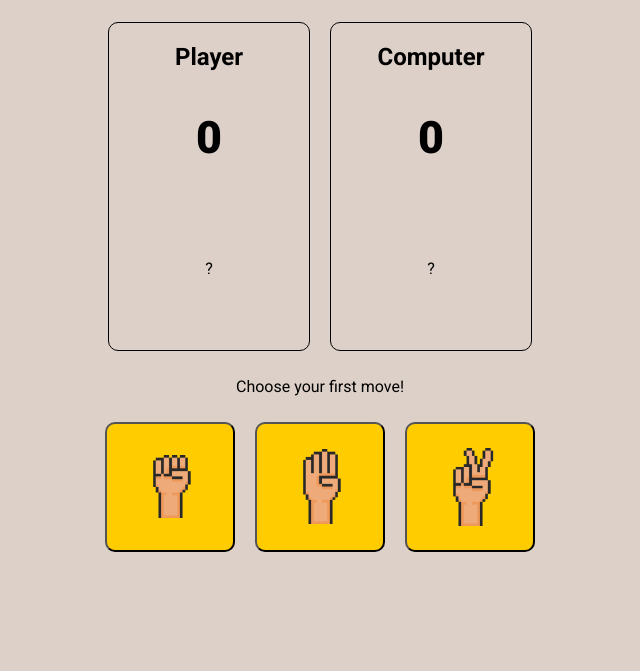
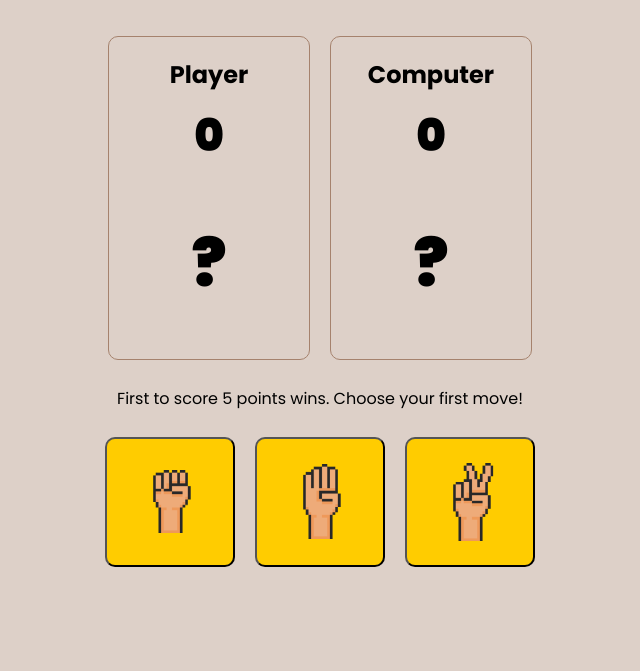
Before and after one commit to mrsmania/rockpaperscissors, a plain HTML site: page rockpaperscissors.html in a window 1280 px wide. Shown: the part 129-800 px from the top of the page, without its empty margins (320-960 px from the left). Drawn offline with Linux system fonts and the light colour scheme.

Commit message:
adapted style of the scoresContainer, changed font, minor text adaptions

```diff
--- a/console.js
+++ b/console.js
@@ -55,7 +55,7 @@ function playRound(playerSelection, computerSelection) {
             playBtn.style.display = "none";
         });
         if (playerCounter == 5) {
-            lastResult.textContent = "Yay, you're a winner! 🤩 Press Reset to try again.";
+            lastResult.textContent = "Yay, you're a winner! 🤩 Press Reset to play again.";
         } else {
             lastResult.textContent = "That's a loss 😔 Press Reset to try again.";
         }
--- a/rockpaperscissors.html
+++ b/rockpaperscissors.html
@@ -7,7 +7,7 @@
     <meta name="viewport" content="width=device-width, initial-scale=1.0">
     <title>Document</title>
     <link rel="stylesheet" href="style.css">
-    <link href="https://fonts.googleapis.com/css2?family=Roboto:ital,wght@0,100;0,300;0,400;0,500;0,700;0,900;1,100;1,300;1,400;1,500;1,700;1,900&display=swap" rel="stylesheet">
+    <link href="https://fonts.googleapis.com/css2?family=Poppins:ital,wght@0,100;0,200;0,300;0,400;0,500;0,600;0,700;0,800;0,900;1,100;1,200;1,300;1,400;1,500;1,600;1,700;1,800;1,900&display=swap" rel="stylesheet">
     <script src="console.js" defer></script>
 </head>
 
@@ -29,7 +29,7 @@
             </div>
             <div id="selections">
             </div>
-            <p id="lastResult">Choose your first move!</p>
+            <p id="lastResult">First to score 5 points wins. Choose your first move!</p>
         </div>
         <div id="buttonsContainer">
             <div><button class="playBtn" id="rock"></button></div>
--- a/style.css
+++ b/style.css
@@ -2,7 +2,7 @@ html {
     margin: 0;
     padding: 0;
     border: 0;
-    font-family: "Roboto", monospace;
+    font-family: "Poppins", monospace;
 }
 
 body {
@@ -42,15 +42,26 @@ h1 {
 #scoreBoxPlayer, #scoreBoxComputer {
     width: 200px;
     margin: 10px;
-    border: 1px solid black;
+    border: 1px solid #a5826d;
     border-radius: 10px;
+}
+
+#scoreBoxPlayer>h2, #scoreBoxComputer>h2 {
+    margin-bottom: 0px;
+}
+
+#scoreBoxPlayer>h1, #scoreBoxComputer>h1 {
+    margin: 10px 0 10px;
 }
 
 #playerSelection, #computerSelection {
     height: 130px;
     display: flex;
+    margin: 30px 0;
     justify-content: center;
     align-items: center;
+    font-size: 65px;
+    font-weight: 900;
 }
 
 img {
```
